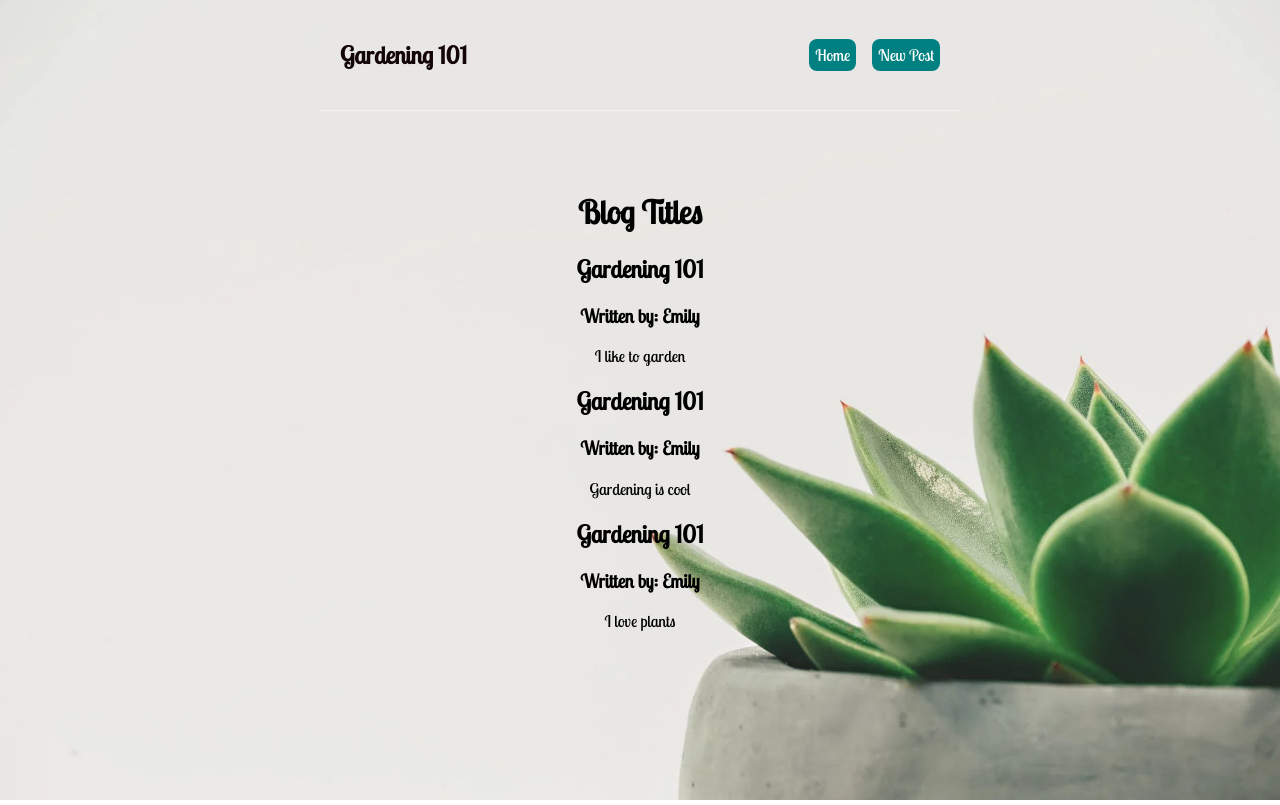
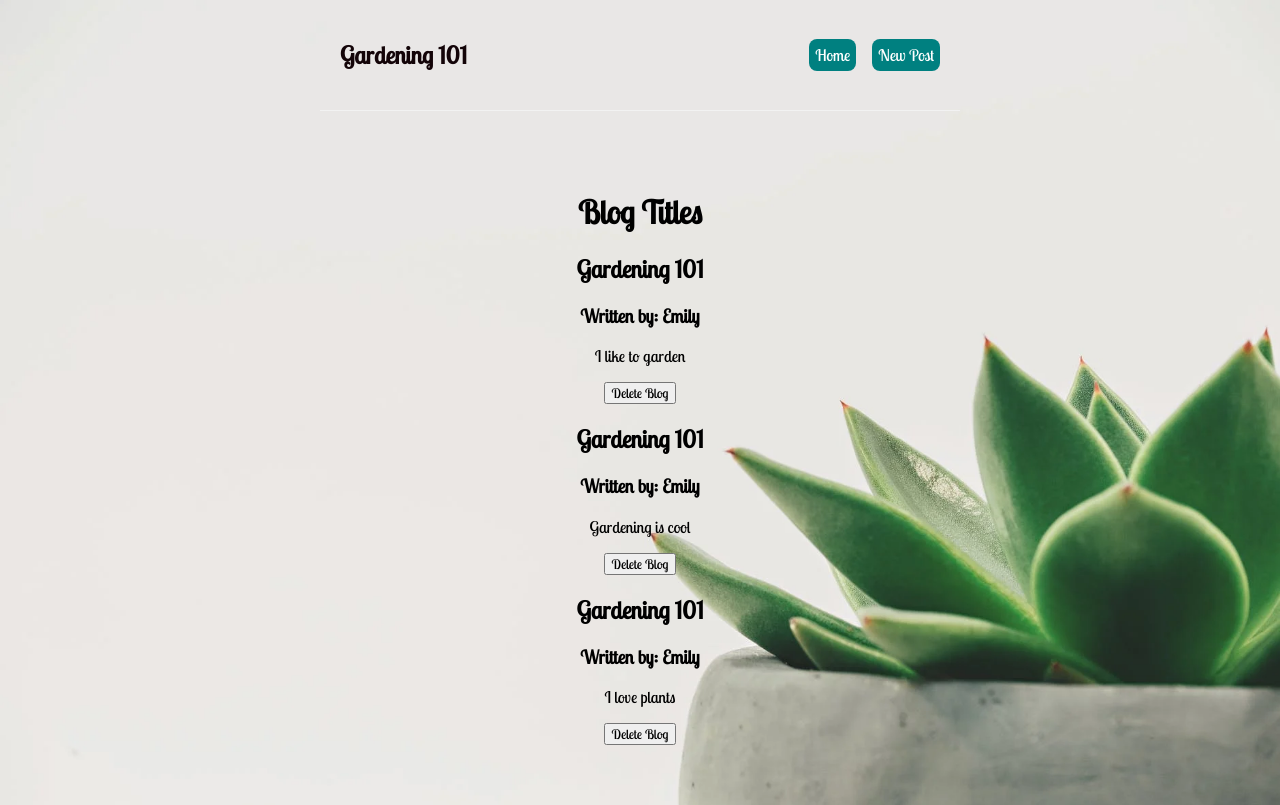
Before and after one commit to eweagraff/React-Blog, a React (Create React App) app: page / in a window 1280 px wide. Built offline with nearby package versions, Linux system fonts and the light colour scheme.

Commit message:
added delete blog function

```diff
--- a/src/Bloglist.js
+++ b/src/Bloglist.js
@@ -1,7 +1,8 @@
 const Bloglist = (props) => {
     const blogs = props.blogs;
     const title = props.title;
-    const tips = props.tips;
+    const handleDelete = props.handleDelete;
+
 
     return (
         <div className="blog-list">
@@ -13,7 +14,8 @@
                 </h2>
                 <h3>Written by: {blog.author} </h3>
                 <p>{blog.body} </p>
-                <pi>{tips}</pi>
+                <button className="button" onClick={() => handleDelete(blog.id)}>Delete Blog</button>
+
 
                 </div>
              ))}
--- a/src/Home.js
+++ b/src/Home.js
@@ -9,12 +9,17 @@
 
 ]);
 
+const handleDelete = (id) => {
+    const newBlogs = blogs.filter(blog => blog.id !== id);
+    setBlogs(newBlogs)
+}
+
 
 
 
     return (
         <div className="home">
-           <Bloglist blogs={blogs} title="Blog Titles" />
+           <Bloglist blogs={blogs} title="Blog Titles" handleDelete={handleDelete}/>
 
         </div>
     )};
--- a/src/index.css
+++ b/src/index.css
@@ -6,6 +6,10 @@
   background-image: url("./images/plants.jpeg");
   background-repeat: no-repeat;
   background-size: cover;
+}
+
+.button{
+  font-family: 'Lobster Two', cursive ;
 }
 
 .App {
```
